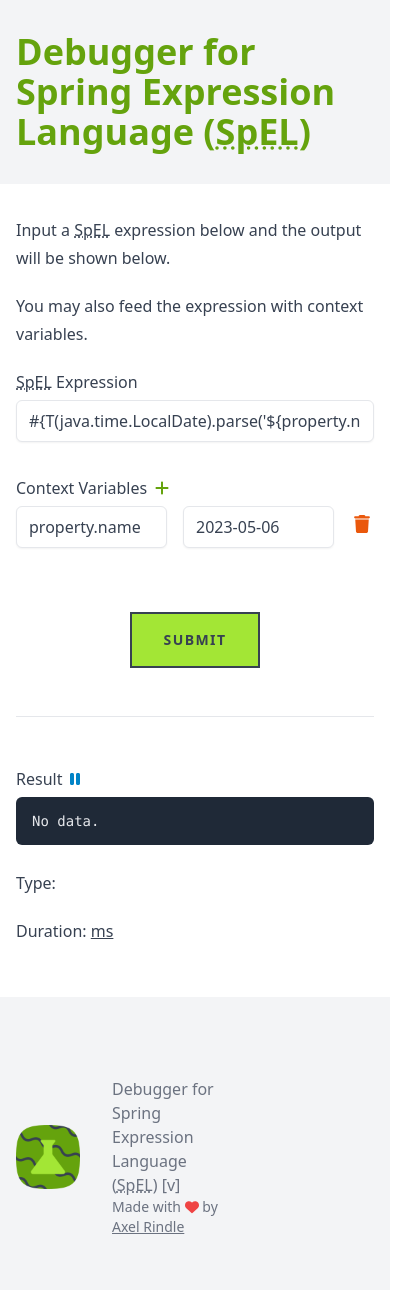
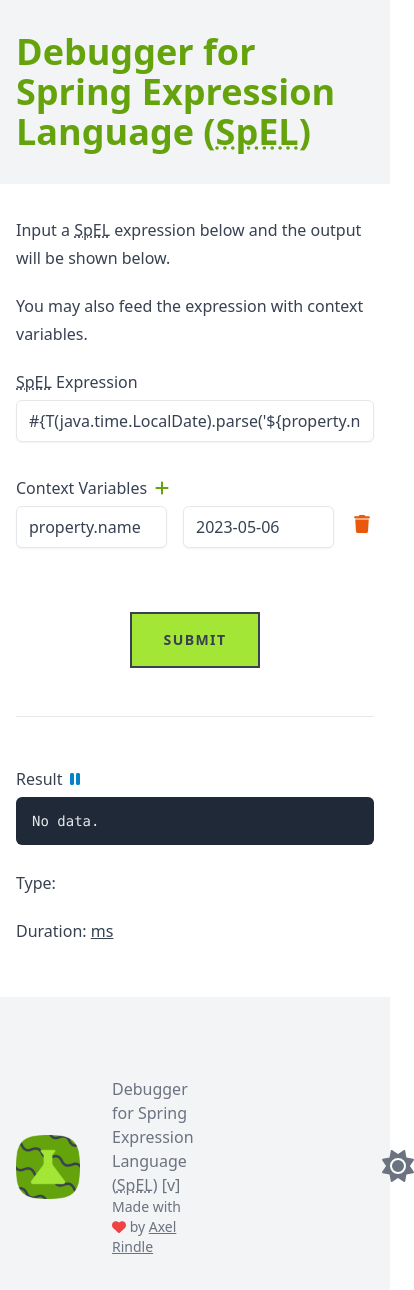
Before and after one commit to axelrindle/spel-debugger, a React (Vite) app in the folder frontend/: page / in a window 390 px wide. Shown: the top 1290 px of the page, 414 px wide, since content can reach past the window. Built offline with nearby package versions, Linux system fonts and the light colour scheme; no server answers; some icons are missing.

Commit message:
feat: dark mode

```diff
--- a/frontend/package.json
+++ b/frontend/package.json
@@ -18,7 +18,8 @@
     "formik": "^2.4.1",
     "nanoid": "^4.0.2",
     "react": "^18.2.0",
-    "react-dom": "^18.2.0"
+    "react-dom": "^18.2.0",
+    "zustand": "^4.4.1"
   },
   "devDependencies": {
     "@tailwindcss/forms": "^0.5.3",
--- a/frontend/src/App.tsx
+++ b/frontend/src/App.tsx
@@ -30,7 +30,7 @@ export default function App() {
   return (<>
     <Header />
 
-    <div className="flex-1 px-4 py-8">
+    <div className="flex-1 px-4 py-8 bg-white dark:bg-gray-900">
       <Container>
         <div className="prose max-w-none">
           <p>
--- a/frontend/src/components/Form.tsx
+++ b/frontend/src/components/Form.tsx
@@ -15,7 +15,7 @@ export function MyLabel(props: Props) {
     return (
         <label
             htmlFor={props.name}
-            className="block font-medium text-gray-700"
+            className="block font-medium text-gray-700 dark:text-gray-200"
         >
             {props.label}
         </label>
@@ -35,7 +35,7 @@ export function MyFieldOnly(props: Props) {
     return (
         <Field
             {...props}
-            className="mt-1 w-full rounded-md border-gray-200 shadow-sm sm:text-sm"
+            className="mt-1 w-full rounded-md border-gray-200 shadow-sm sm:text-sm dark:bg-gray-700 dark:text-gray-200"
         />
     )
 }
--- a/frontend/src/components/Page.tsx
+++ b/frontend/src/components/Page.tsx
@@ -1,10 +1,11 @@
-import { faHeart } from '@fortawesome/free-solid-svg-icons'
+import { faHeart, faMoon, faSun } from '@fortawesome/free-solid-svg-icons'
 import { FontAwesomeIcon } from '@fortawesome/react-fontawesome'
 import { SiGithub, SiSpring } from '@icons-pack/react-simple-icons'
 import { ReactNode } from 'react'
 import Spel from './Spel'
 import Container from './Container'
 import useAppVersion from '../api/useAppVersion'
+import useStore from '../store'
 
 interface ShellProps {
     children: ReactNode
@@ -12,7 +13,7 @@ interface ShellProps {
 
 function Shell(props: ShellProps) {
     return (
-        <div className="bg-gray-100 px-4 py-8">
+        <div className="bg-gray-100 dark:bg-gray-800 px-4 py-8">
             <Container>
                 {props.children}
             </Container>
@@ -23,7 +24,7 @@ function Shell(props: ShellProps) {
 export function Header() {
     return (
         <Shell>
-            <p className="text-4xl text-lime-600 font-bold">
+            <p className="text-4xl text-lime-600 dark:text-lime-400 font-bold">
                 Debugger for Spring Expression Language (<Spel />)
             </p>
         </Shell>
@@ -32,10 +33,12 @@ export function Header() {
 
 export function Footer() {
     const appVersion = useAppVersion()
+    const isDarkMode = useStore(state => state.darkMode)
+    const toggleDarkMode = useStore(state => state.toggleDarkMode)
 
     return (
         <Shell>
-            <div className="flex flex-row items-center gap-8 py-12 text-gray-500">
+            <div className="flex flex-row items-center gap-8 py-12 text-gray-500 dark:text-gray-400">
                 <img src="/icon-192.png" className="w-16" />
                 <div>
                     <p className="font-medium text-md">
@@ -62,6 +65,16 @@ export function Footer() {
                 >
                     <SiSpring size={30} title="SpEL Reference Documentation" />
                 </a>
+                <span
+                    className="cursor-pointer w-[34px] text-center"
+                    onClick={() => toggleDarkMode()}
+                    title={isDarkMode ? "Switch to Light Mode" : "Switch to Dark Mode"}
+                >
+                    <FontAwesomeIcon
+                        icon={isDarkMode ? faMoon : faSun}
+                        size="2x"
+                    />
+                </span>
             </div>
         </Shell>
     )
--- a/frontend/src/index.css
+++ b/frontend/src/index.css
@@ -19,4 +19,8 @@ body,
     a {
         @apply transition-colors hover:text-gray-700;
     }
+
+    p {
+        @apply dark:text-gray-200;
+    }
 }
--- /dev/null
+++ b/frontend/src/store/darkMode.ts
@@ -0,0 +1,13 @@
+import { State } from '.'
+
+const body = document.querySelector('body') as HTMLBodyElement
+
+const darkModeConsumer = (state: State) => {
+    if (state.darkMode) {
+        body.classList.add('dark')
+    } else {
+        body.classList.remove('dark')
+    }
+}
+
+export default darkModeConsumer
--- /dev/null
+++ b/frontend/src/store/index.ts
@@ -0,0 +1,37 @@
+import { create } from 'zustand'
+import { devtools, persist } from 'zustand/middleware'
+import darkModeConsumer from './darkMode'
+
+export interface State {
+    darkMode: boolean
+    toggleDarkMode: () => void
+}
+
+const useStore = create<State>()(
+    devtools(
+        persist(
+            set => ({
+                darkMode: false,
+                toggleDarkMode: function() {
+                    set(state => ({ darkMode: !state.darkMode }))
+                }
+            }),
+            {
+                name: 'spel-debugger',
+                onRehydrateStorage() {
+                    return (state, error) => {
+                        if (error) {
+                            console.error('an error happened during hydration', error)
+                        } else {
+                            darkModeConsumer(state!)
+                        }
+                    }
+                },
+            }
+        )
+    )
+)
+
+useStore.subscribe(darkModeConsumer)
+
+export default useStore
--- a/frontend/tailwind.config.js
+++ b/frontend/tailwind.config.js
@@ -6,6 +6,7 @@ export default {
     "./index.html",
     "./src/**/*.{js,ts,jsx,tsx}",
   ],
+  darkMode: 'class',
   theme: {
     extend: {
       colors: {
```
Also changed, not shown: 1 other file (tests, documents, lock files or other folders).
